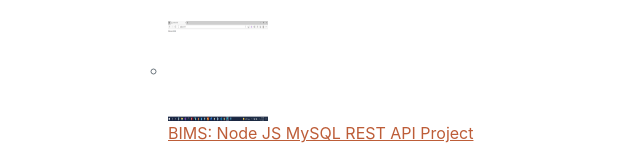
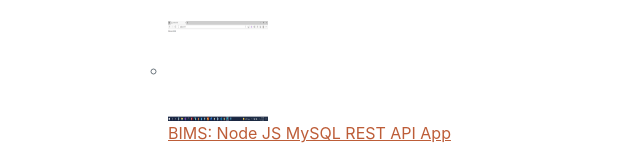
Before and after one commit to AngieS72/Portfolio, a plain HTML site: page index.html in a window 1280 px wide. Shown: the part 5924-6090 px from the top of the page, 224-864 px from the left. Drawn offline with nearby package versions, Linux system fonts and the light colour scheme; a web font is replaced by a local one.

Commit message:
updated portfolio

```diff
--- a/index.html
+++ b/index.html
@@ -288,7 +288,7 @@
                             <li class="nested-list-group-item"><a href="https://github.com/AngieS72/BIMS"
                                     target="_blank"><img src="css/images/BIMS.png" alt="screenshot" width=100;
                                         height=100;><br>
-                                    BIMS: Node JS MySQL REST API Project</a>
+                                    BIMS: Node JS MySQL REST API App</a>
                             </li>
                             <br>
                             <li class="nested-list-group-item"><a href="https://github.com/AngieS72/dog-api-convert-to-react-app"
```
